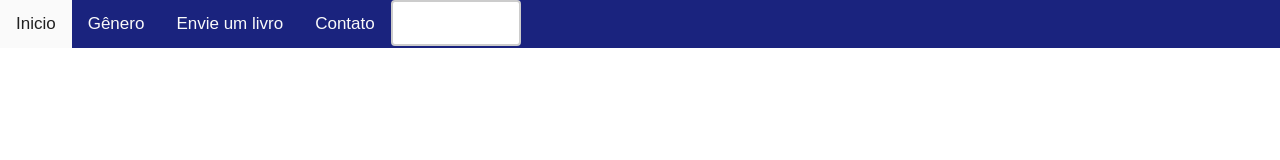
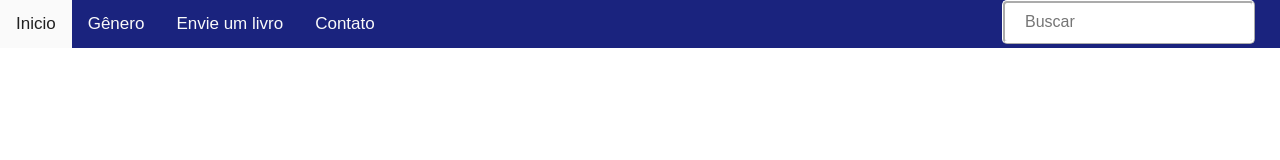
Before and after one commit to WalterBrito/Ebook-Download, a plain HTML site: page index.html in a window 1280 px wide. Drawn offline with Linux system fonts and the light colour scheme.

Commit message:
add search

```diff
--- a/css/style.css
+++ b/css/style.css
@@ -21,25 +21,26 @@ body {
 
 /* Muda de cor quando passa a seta do mouse */
 .topnav a:hover {
-  background-color: #fafafa; /* Letra na cor branco */
+  background-color: #fafafa; /* Letra na cor cinza */
   color: #212121; /* Letra na cor preta  */
 }
 
-/* Espaço de busca */
+/* Barra de busca */
 input[type=text] {
-  width: 130px;  /* Largura do espaço */
+  width: 100%;  /* Largura do espaço */
   box-sizing: border-box;
-  border: 2px solid #ccc;
-  border-radius: 4px;
+  border: 3px ridge #ffffff;
+  border-radius: 5px;
   font-size: 16px;
   background-color: #ffffff; /* espaço de busca na cor branco */
-  background-image: url('searchicon.png');
   background-position: 10px 10px;
   background-repeat: no-repeat;
-  padding: 12px 20px 12px 40px; /* cima baixo esquerda direita*/
-  -webkit-transition: width 0.4 ease-in-out;
+  padding: 10px 20px 10px 20px; /* 1° top 2° right  3° bottom 4° left*/;
 }
 
-input[type=text]:focus {
-  width: 20%;
+
+/* Coloca a barra de busca no lado direito da tela */
+.pull-right {
+  float: right;
+  margin-right: 25px; /* Afasta a barra de busca do canto direito */
 }
--- a/index.html
+++ b/index.html
@@ -16,8 +16,9 @@
 		<a href="Contato">Contato</a>
 
 		<!-- Formulário de busca -->
-		<form>
-			<input type="text" name="search" placeholder="">
+		<form class="pull-right">
+			<!-- Coloca a barra de busca no lado direito da tela -->
+			<input type="text" name="search" placeholder="Buscar">
 		</form>
 	</div>
 
```
